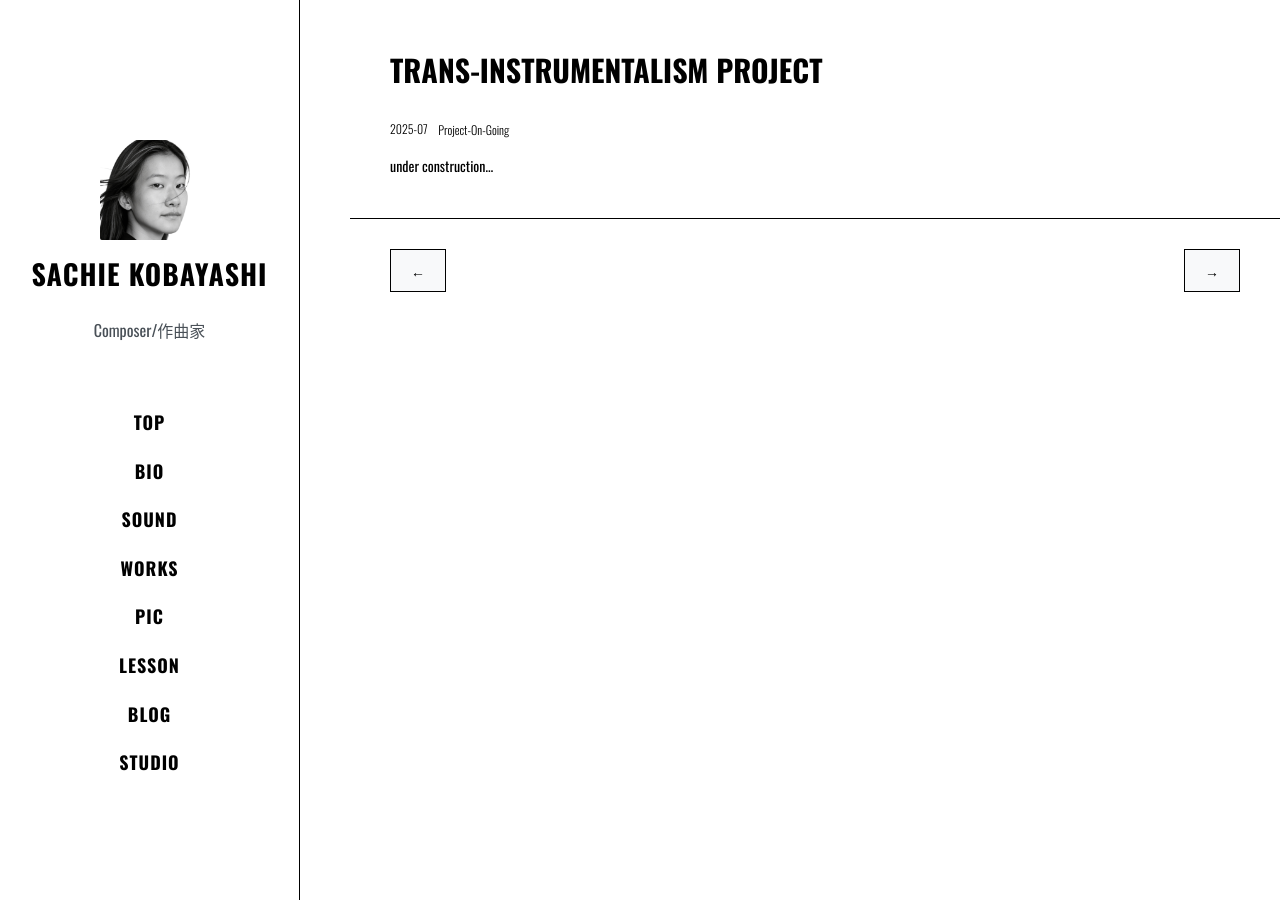
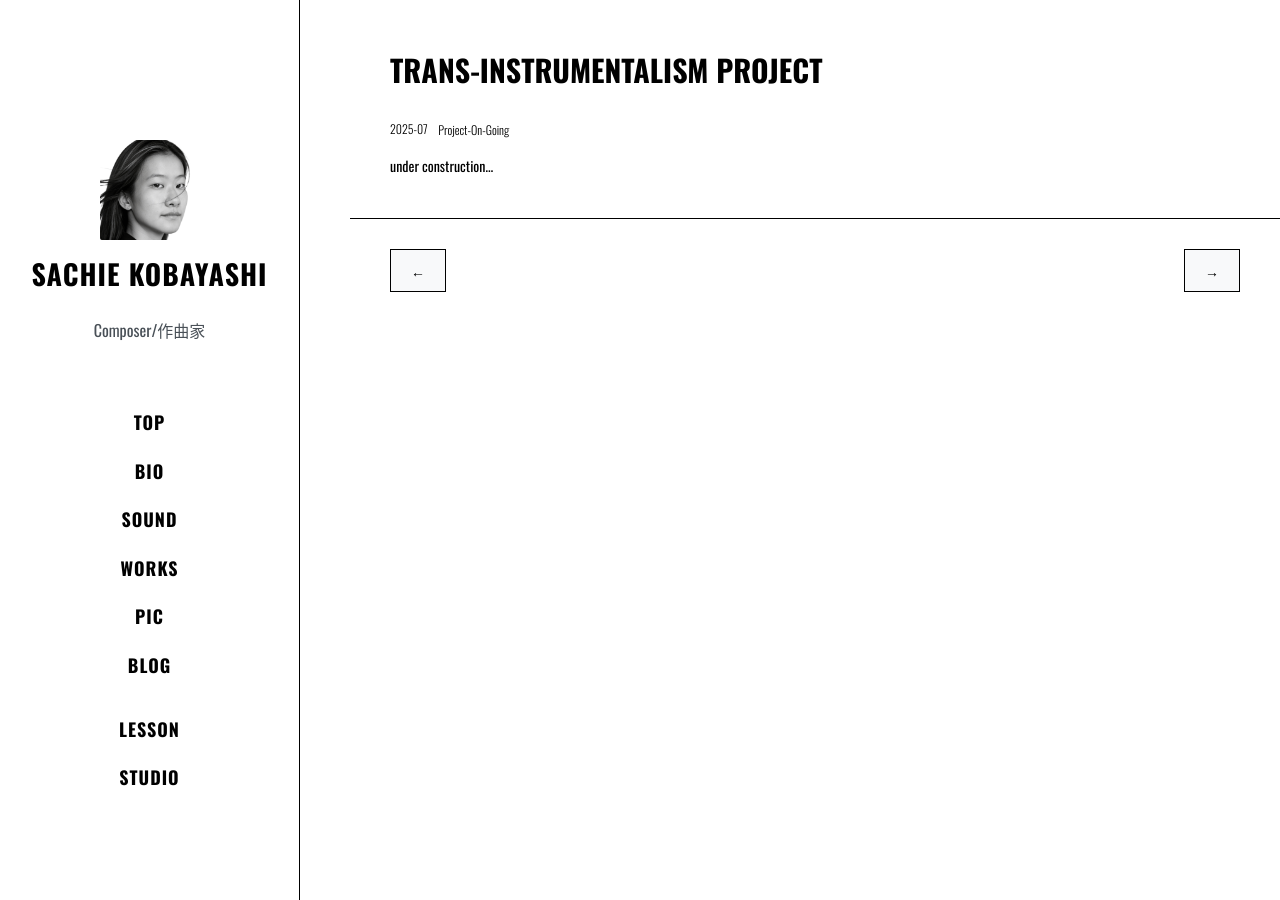
Before and after one commit to kbys88/kbys88.github.io, a Jekyll site: the page built from _posts/2025-07-28-all-TRANS-INSTRUMENTALISM.md, in a window 1280 px wide. Built offline with Jekyll 4.4.1, drawn with Linux system fonts in a browser that asks for light colours; nearby versions of some CDN libraries; some web fonts are replaced.

Commit message:
Update nav.html

```diff
--- a/_includes/nav.html
+++ b/_includes/nav.html
@@ -12,12 +12,26 @@
   </header>
 
   <div class="navlist">
-    <nav>
+    <nav class="nav-primary">
       {% for nav in site.navigation %}
-        {% if nav.url contains 'http://' or nav.url contains 'https://' %}
-          <a href="{{ nav.url }}">{{ nav.name }}</a>
-        {% else %}
-          <a href="{{ site.baseurl }}{{ nav.url }}">{{ nav.name }}</a>
+        {% unless nav.group == "secondary" %}
+          {% if nav.url contains 'http://' or nav.url contains 'https://' %}
+            <a href="{{ nav.url }}">{{ nav.name }}</a>
+          {% else %}
+            <a href="{{ site.baseurl }}{{ nav.url }}">{{ nav.name }}</a>
+          {% endif %}
+        {% endunless %}
+      {% endfor %}
+    </nav>
+
+    <nav class="nav-secondary">
+      {% for nav in site.navigation %}
+        {% if nav.group == "secondary" %}
+          {% if nav.url contains 'http://' or nav.url contains 'https://' %}
+            <a href="{{ nav.url }}">{{ nav.name }}</a>
+          {% else %}
+            <a href="{{ site.baseurl }}{{ nav.url }}">{{ nav.name }}</a>
+          {% endif %}
         {% endif %}
       {% endfor %}
     </nav>
```
